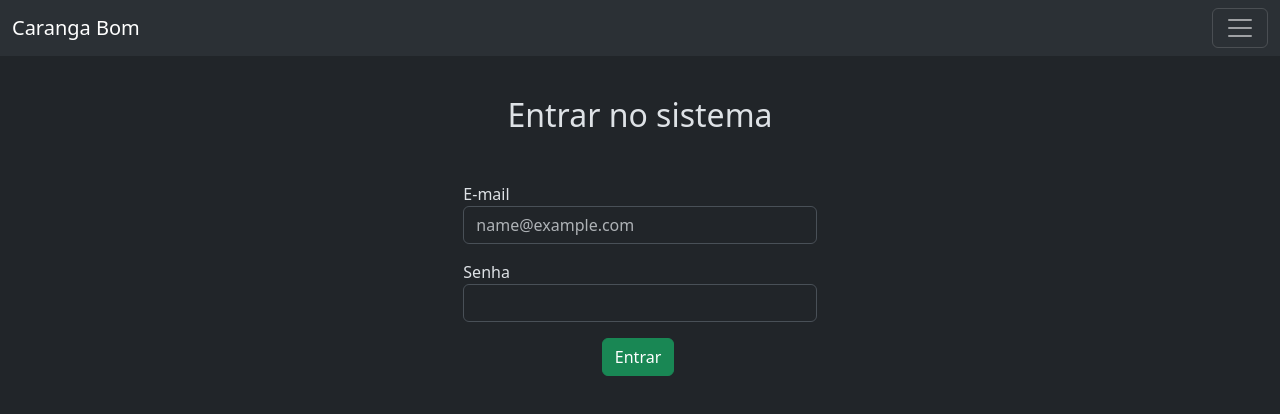
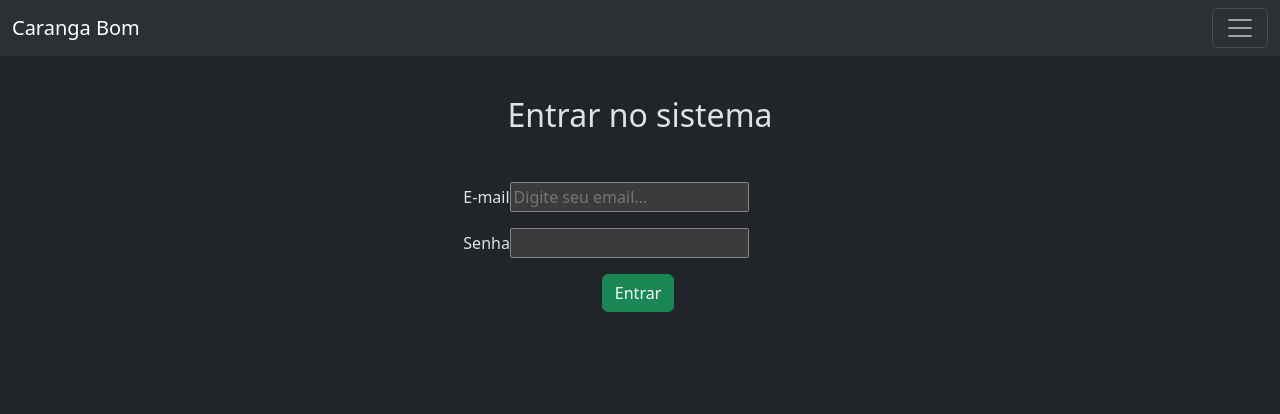
Before and after one commit to JoaoVictorBezerra/vue-carango-bom, a Vue app: page /login in a window 1280 px wide. Shown: the top 414 px of the page. Built offline with nearby package versions, Linux system fonts and the light colour scheme.

Commit message:
criando funcionalidade de login

```diff
--- a/package.json
+++ b/package.json
@@ -19,6 +19,7 @@
     "@vitejs/plugin-vue": "^4.0.0",
     "@vue/tsconfig": "^0.1.3",
     "npm-run-all": "^4.1.5",
+    "pinia": "^2.0.33",
     "typescript": "~4.8.4",
     "vite": "^4.1.4",
     "vue-tsc": "^1.2.0"
--- a/src/components/Login/_Form.vue
+++ b/src/components/Login/_Form.vue
@@ -1,13 +1,13 @@
 <template>
   <div class="container">
-    <form class="row g-3 d-flex flex-column align-items-center">
+    <form class="row g-3 d-flex flex-column align-items-center" @submit.prevent="efetuaLogin">
       <div class="col-md-4">
         <label for="email">E-mail</label>
-            <input type="email" class="form-control" id="email" placeholder="name@example.com" v-model="email" required>
+        <input type="text" id="email" name="email" v-model="email" placeholder="Digite seu email..." required>
       </div>
       <div class="col-md-4">
         <label for="senha">Senha</label>
-            <input type="text" class="form-control" id="senha" v-model="senha" required>
+        <input type="password" id="senha" name="senha" v-model="senha" required>
       </div>
       <div class="col-md-1">
         <button type="submit" class="btn btn-success">Entrar</button>
@@ -17,9 +17,19 @@
 </template>
 
 <script setup lang="ts">
-import { ref } from 'vue';
+import { computed, ref } from 'vue';
+import { useUsuarioStore } from '@/store/usuario-store.js';
+import * as autenticacaoService from '@/services/autenticacao-service.js';
 
-const email = ref<string>('')
-const senha = ref<string>('')
+const usuarioStore = useUsuarioStore();
+const usuarioAutenticado = computed(() => usuarioStore.usuario.nome === '' ? 'Ainda não autenticou' : usuarioStore.usuario.nome);
+
+const email = ref('');
+const senha = ref('');
+
+function efetuaLogin() {
+	autenticacaoService.autentica(email.value, senha.value, usuarioStore)
+		.catch(alert);
+}
 
 </script>
--- /dev/null
+++ b/src/services/autenticacao-service.ts
@@ -0,0 +1,25 @@
+export function autentica(
+  email: string,
+  senha: string,
+  store: any
+): Promise<any> {
+  const credenciais = { email, senha };
+
+  return fetch('http://localhost:3000/api/login', {
+    method: 'POST',
+    headers: {
+      'Content-type': 'application/json',
+    },
+    body: JSON.stringify(credenciais),
+  })
+    .then((resposta) => resposta.json())
+    .then((resposta) => {
+      sessionStorage.setItem('token', resposta.dados.token);
+      store.usuario = resposta.dados.usuario;
+
+      return resposta.dados.usuario;
+    })
+    .catch((erro) => {
+      return Promise.reject(erro.mensagem);
+    });
+}
--- /dev/null
+++ b/src/store/usuario-store.ts
@@ -0,0 +1,10 @@
+import { defineStore } from 'pinia';
+
+export const useUsuarioStore = defineStore('usuario', {
+  state: () => ({
+    usuario: {
+      email: '',
+      nome: '',
+    },
+  }),
+});
```
Also changed, not shown: src/main.ts (+12 -5 lines), src/services/marca-service.ts (added, +9 -0 lines), 1 other file (tests, documents, lock files or other folders). Lines whose indentation alone changed are shown as unchanged.
